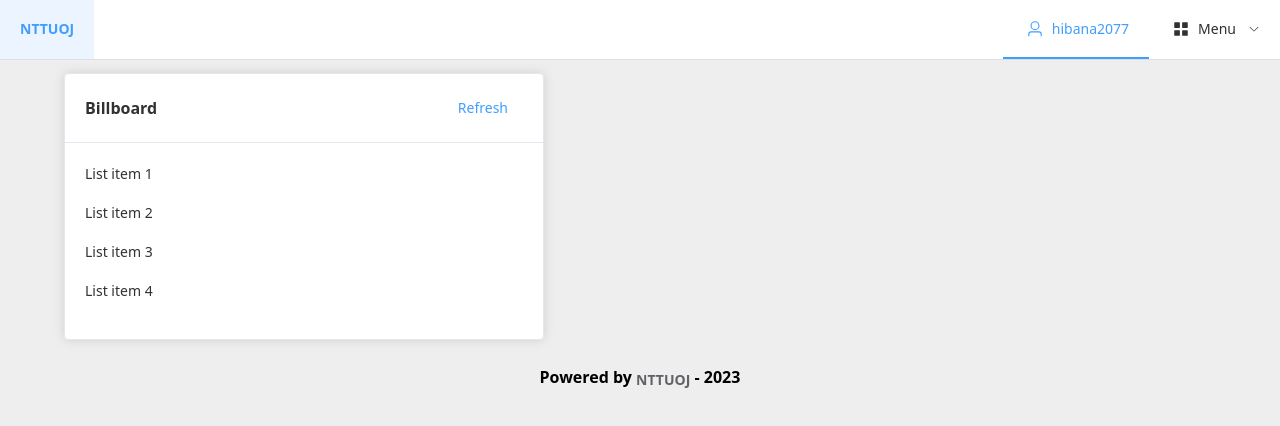
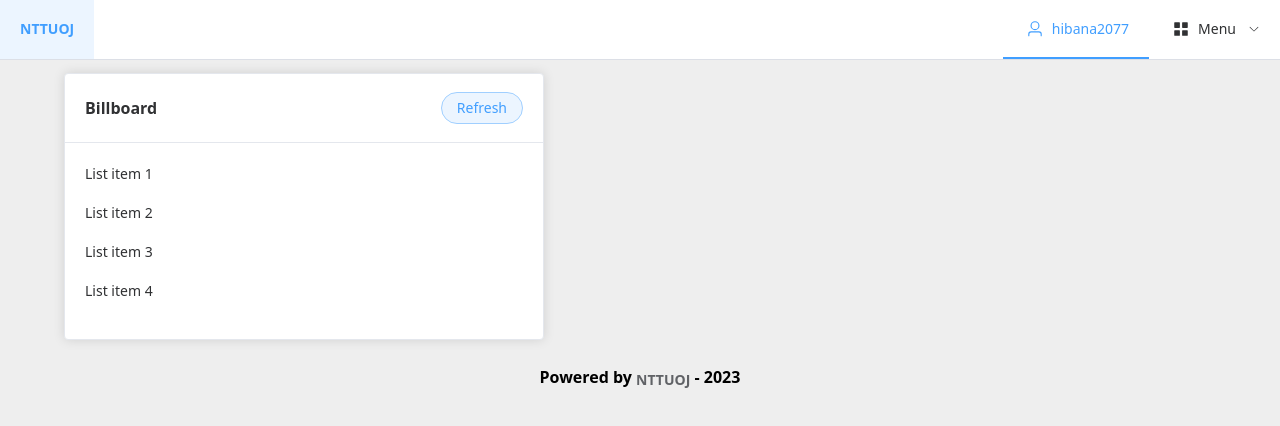
Before and after one commit to hibana2077/NTTU-judge-system, a Nuxt app in the folder nttu-judge/: page / in a window 1280 px wide. Shown: the top 426 px of the page. Built offline with nearby package versions, Linux system fonts and the light colour scheme.

Commit message:
billboard

```diff
--- a/nttu-judge/pages/index.vue
+++ b/nttu-judge/pages/index.vue
@@ -2,7 +2,7 @@
  * @Author: hibana2077 hibana2077@gmaill.com
  * @Date: 2023-05-03 11:45:56
  * @LastEditors: hibana2077 hibana2077@gmaill.com
- * @LastEditTime: 2023-05-08 15:15:42
+ * @LastEditTime: 2023-05-08 16:24:33
  * @FilePath: /NTTU-new-gen-judge-system/nttu-judge/pages/index.vue
  * @Description: 这是默认设置,请设置`customMade`, 打开koroFileHeader查看配置 进行设置: https://github.com/OBKoro1/koro1FileHeader/wiki/%E9%85%8D%E7%BD%AE
 -->
@@ -11,7 +11,7 @@
     <template #header>
       <div class="card-header">
         <span class="font-bold">Billboard</span>
-        <el-button class="button" type="primary" round text>Refresh</el-button>
+        <el-button class="button" type="primary" round plain>Refresh</el-button>
       </div>
     </template>
     <div v-for="o in 4" :key="o" class="text item">{{ 'List item ' + o }}</div>
```
